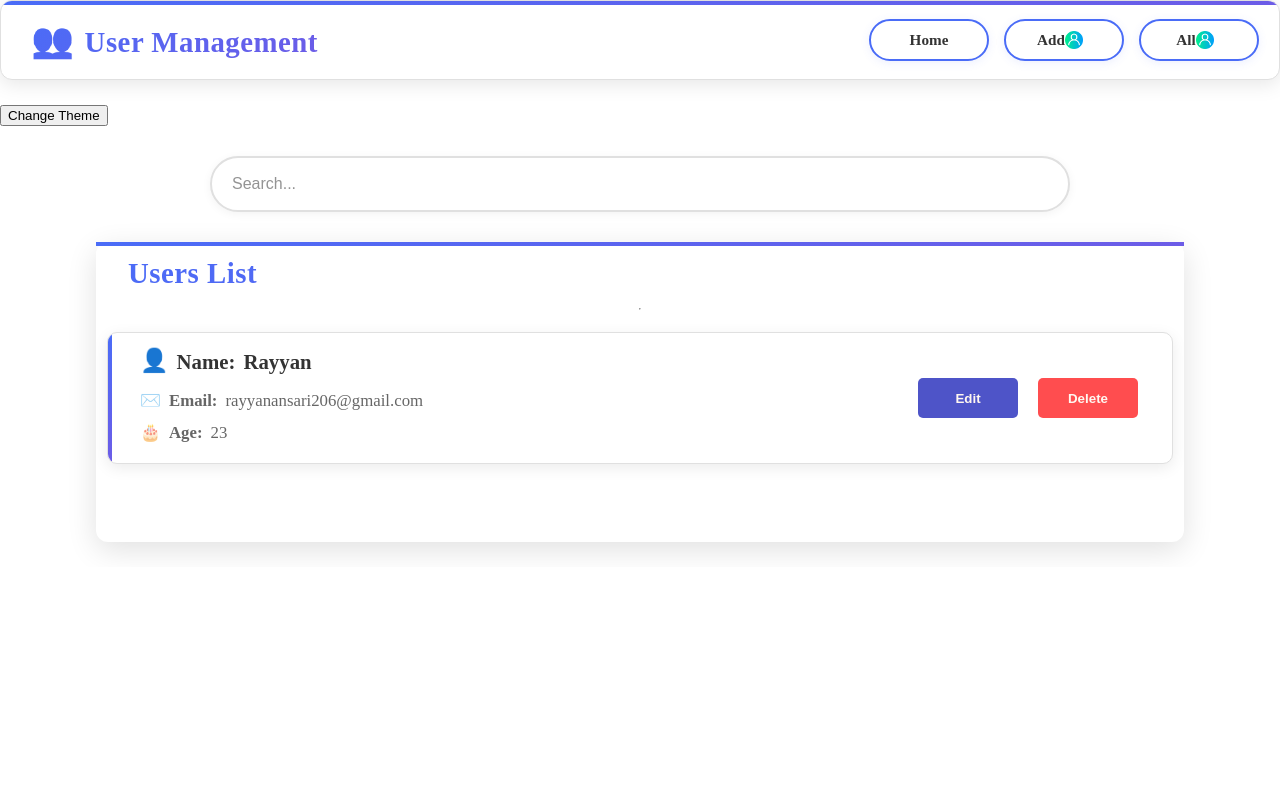
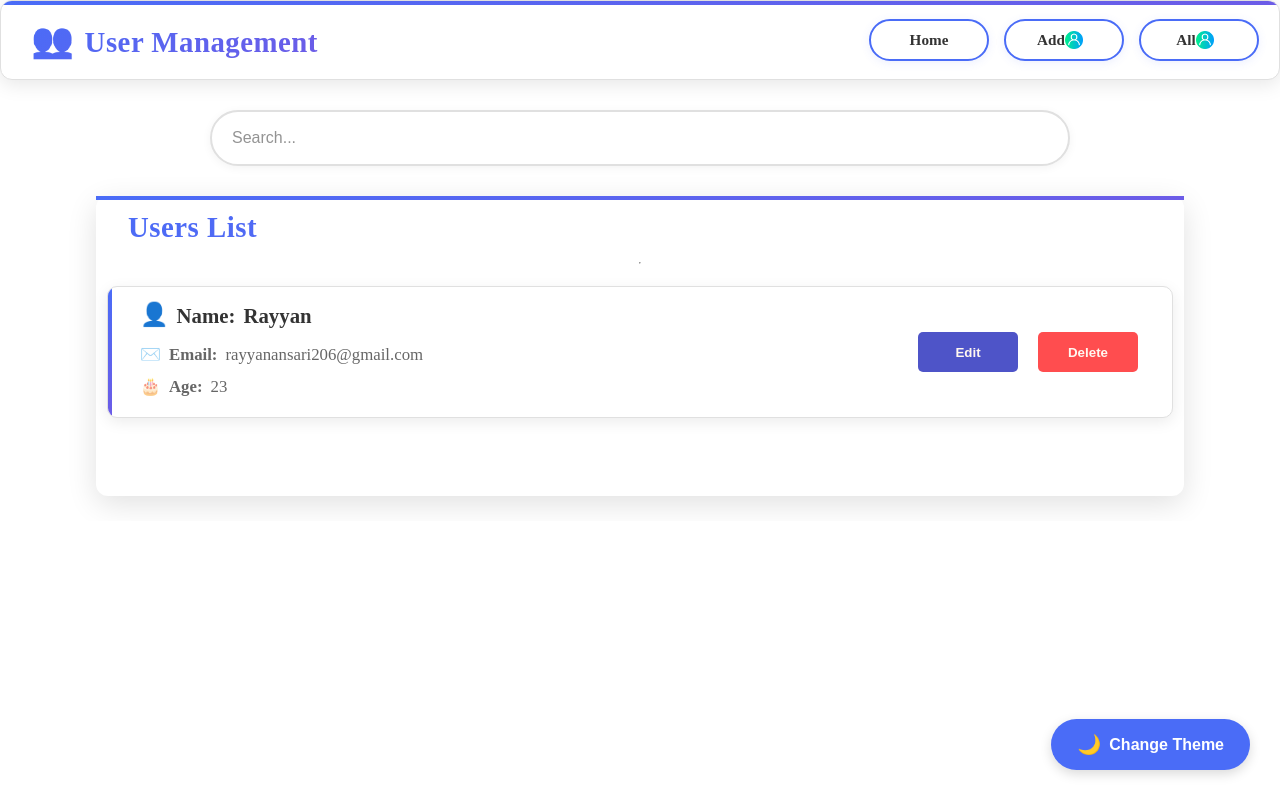
Before and after one commit to ansarirayyan01/CRUD, an Angular app: page /get-users in a window 1280 px wide. Built offline with nearby package versions, Linux system fonts and the light colour scheme; data requests are answered from the project's data file.

Commit message:
css update

```diff
--- a/src/app/app.component.css
+++ b/src/app/app.component.css
@@ -1,38 +1,3 @@
-/* .nav {
-  width: 100%;
-  margin: 0 auto;
-  display: flex;
-  justify-content: space-around;
-  align-items: center;
-  border: 4px solid bisque;
-  border-radius: 10px;
-}
-
-.nav-links a {
-  text-decoration: none;
-  color: black;
-  padding: 10px 20px;
-  border-radius: 5px;
-  transition: background 0.2s, color 0.2s;
-  font-weight: bold;
-  background: #ffd86b;
-}
-
-.nav-links a:hover {
-  color: #4e54c8;
-  border: 1px solid black;
-  box-shadow: 0 2px 10px rgba(0, 0, 0, 0.1);
-}
-
-.btn {
-  height: 400px;
-  width: 100px;
-  border-radius: 5px;
-  border: none;
-  font-weight: bold;
-  margin: 0px 10px;
-  align-items: center;
-} */
 
 .container-h1 {
   font-size: 2.5rem;
@@ -42,21 +7,27 @@
 /*  */
 /*  */
 .content {
-  /* background-color: pink; */
   display: flex;
+  flex-wrap: wrap;
   gap: 20px;
-  margin: 0px 10px;
+  padding: 0 20px;
+  max-width: 100%;
+  box-sizing: border-box;
+  margin: 0 auto;
 }
 
 .form-section {
-  /* background-color: aquamarine; */
-  width: 30%;
-  padding: 0px 10px;
+  width: 100%;
+  max-width: 400px;
+  padding: 20px;
   gap: 5px;
-  background: border-box;
-  border-radius: 5px;
-  box-shadow: 0 2px 10px rgba(0, 0, 0, 0.1);
-  height: 550px;
+  background: var(--card-bg);
+  border-radius: 12px;
+  box-shadow: var(--card-shadow);
+  height: auto;
+  margin: 0 auto;
+  border: 1px solid var(--border-color);
+  transition: all var(--transition-speed) ease;
 }
 
 .form-h2 {
@@ -118,29 +89,53 @@
 
 .users-h2 {
   font-size: 1.5rem;
-  color: #333;
+  color: var(--text-primary);
   margin-bottom: 20px;
   overflow-y: hidden;
+  transition: color var(--transition-speed) ease;
 }
 
 .users-item {
   display: flex;
   flex-direction: column;
-  /* justify-content: space-between; */
+  background: var(--card-bg);
+  border-radius: 12px;
+  box-shadow: var(--card-shadow);
+  margin-bottom: 16px;
+  overflow: hidden;
+  border: 1px solid var(--border-color);
 }
 
 .user-info {
   display: flex;
   justify-content: space-between;
   align-items: center;
-  margin: 10px 0px;
-  padding: 0px 10px;
-  border-radius: 8px;
-  box-shadow: 0 2px 10px rgba(0, 0, 0, 0.1);
+  padding: 16px;
+  background: var(--card-bg);
+  border-radius: 12px;
+  box-shadow: var(--card-shadow);
+  margin: 12px 0;
+  transition: transform 0.2s ease, box-shadow 0.2s ease;
+}
+
+.user-info:hover {
+  transform: translateY(-2px);
+  box-shadow: 0 6px 12px rgba(0, 0, 0, 0.15);
 }
 
 .user-details {
-  color: #333;
+  color: var(--text-primary);
+  flex: 1;
+}
+
+/* Enhanced dark mode specific styles */
+body.dark-theme .user-info {
+  border-left: 4px solid var(--accent-color);
+}
+
+/* Smooth transitions for all interactive elements */
+button, input, select, textarea {
+  transition: all var(--transition-speed) ease;
 }
 
 .btn-edit {
@@ -154,3 +149,45 @@
   background-color: red;
   color: wheat;
 }
+
+.toggle-btn {
+  position: fixed;
+  bottom: 30px;
+  right: 30px;
+  padding: 12px 24px;
+  background-color: var(--accent-color);
+  color: white;
+  border: none;
+  border-radius: 30px;
+  cursor: pointer;
+  font-size: 1rem;
+  font-weight: 600;
+  box-shadow: 0 4px 12px rgba(0, 0, 0, 0.15);
+  display: flex;
+  align-items: center;
+  gap: 8px;
+  z-index: 1000;
+  transition: all 0.3s ease;
+  border: 2px solid transparent;
+}
+
+.toggle-btn:hover {
+  transform: translateY(-2px);
+  box-shadow: 0 6px 16px rgba(0, 0, 0, 0.2);
+}
+
+.toggle-btn:active {
+  transform: translateY(0);
+}
+
+/* Icon for light/dark mode */
+.toggle-btn::before {
+  content: '🌙';
+  font-size: 1.2em;
+  transition: transform 0.3s ease;
+}
+
+body.dark-theme .toggle-btn::before {
+  content: '☀️';
+  transform: rotate(180deg);
+}
```
